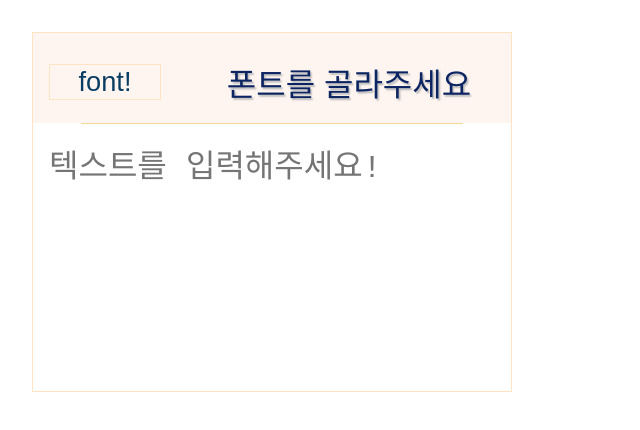
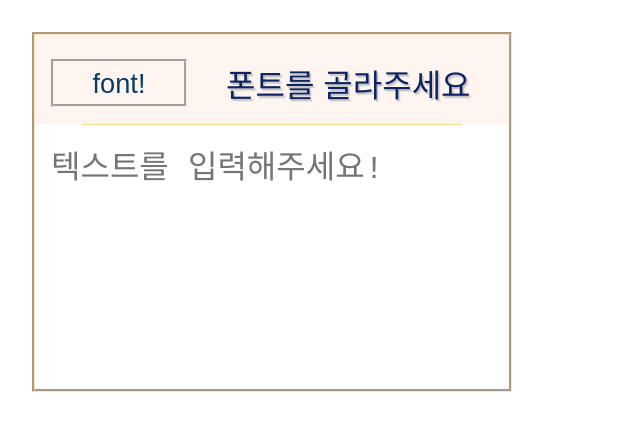
Before and after one commit to rewrite0w0/fontBox, a website: page index.html in a window 1280 px wide. Shown: the whole page, without its empty margins (0-640 px from the left). Drawn offline with Linux system fonts and the light colour scheme.

Commit message:
design pink ver

```diff
--- a/style/style.css
+++ b/style/style.css
@@ -13,7 +13,7 @@
   display: block;
   height: 360px;
   width: 480px;
-  border: 0.1rem groove bisque;
+  border: 0.2rem groove bisque;
   text-shadow: 0.1rem 0.1rem 0.1rem #bcbcbc;
 }
 
@@ -36,10 +36,13 @@
 }
 
 
+select#choiceFont{
+  text-align-last: center;
+}
+
 .fontBox .choiceBox {
   float: left;
   color: #0a3d62;
-
 }
 
 .br {
@@ -51,18 +54,23 @@
 }
 
 .choiceBox {
-  height: 4.5vh;
-  width: 14vh;
+  /* height: 4.5vh;
+  width: 14vh; */
+  height: 3rem;
+  width: 8.5rem;
   font-size: 1.7rem;
   overflow: hidden;
   cursor: pointer;
   background-color: transparent;
   appearance: none;
-  border: 0.1rem groove bisque;
+  border: 0.2rem groove #f7f1e3;
 }
 
 option {
   color: #0a3d62;
+}
+.fonts{
+  font-size: 1.4rem;
 }
 
 /* optgroup {
```
